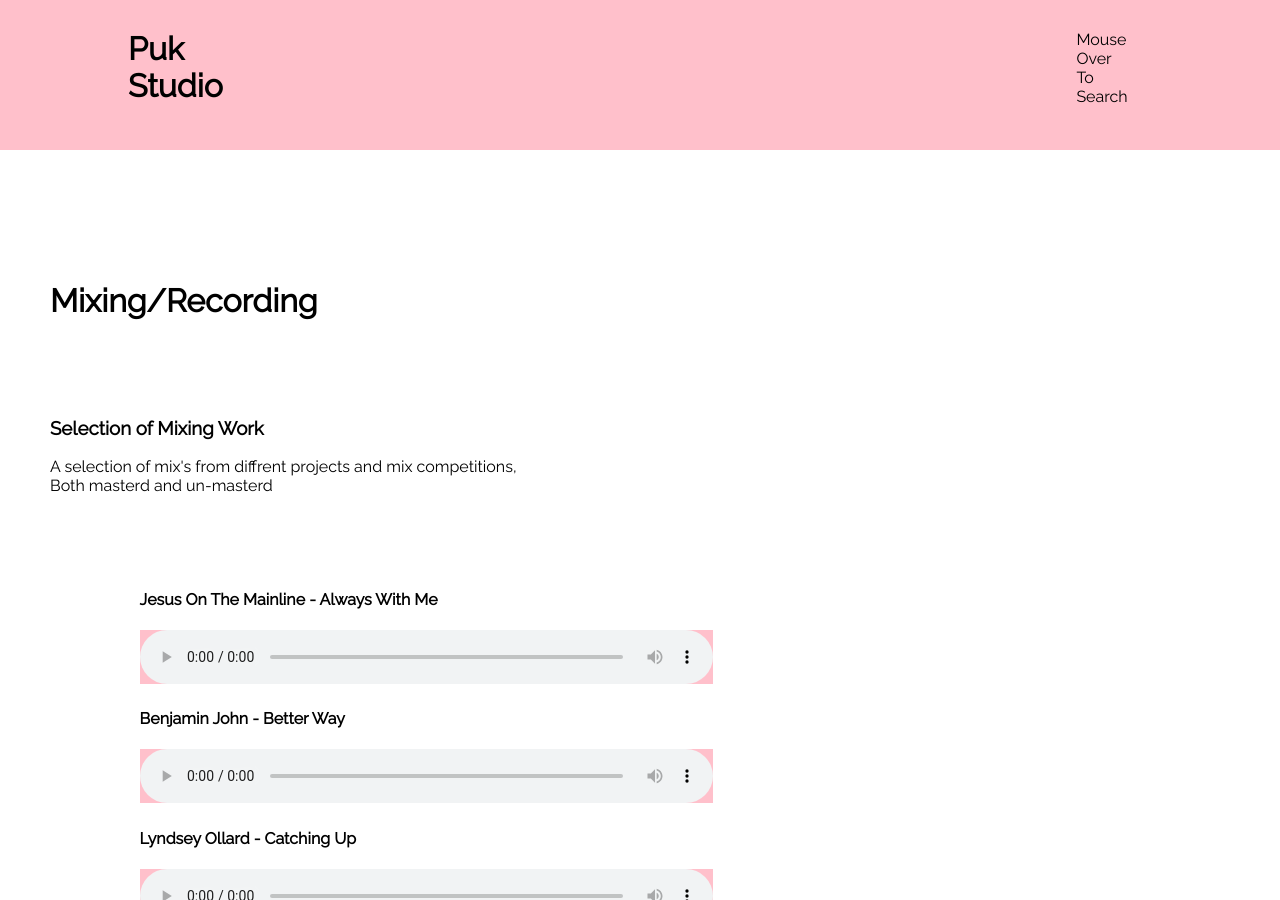
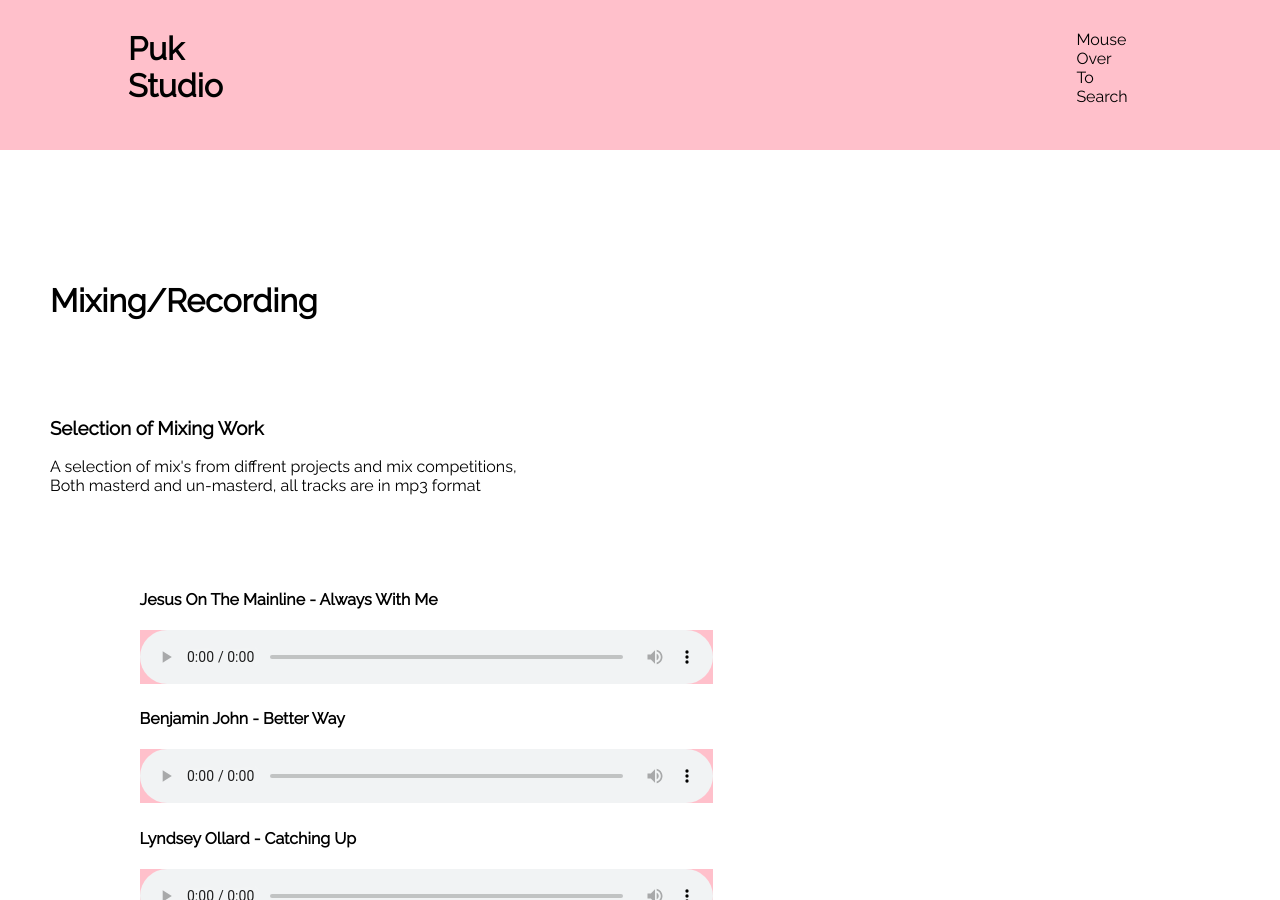
Before and after one commit to ABoyCalledPuK/PortfolioSite, a Jekyll site: the page built from mixing.html, in a window 1280 px wide and 900 px high. Built offline with Jekyll 4.4.1, drawn with Linux system fonts in a browser that asks for light colours.

```diff
--- a/mixing.html
+++ b/mixing.html
@@ -21,7 +21,7 @@
 
         	<h3>Selection of Mixing Work</h3>
         	<p>A selection of mix's from diffrent projects and mix competitions, <br>
-        	Both masterd and un-masterd</p>
+        	Both masterd and un-masterd, all tracks are in mp3 format</p>
 
 			<br>
 			<br>
```
